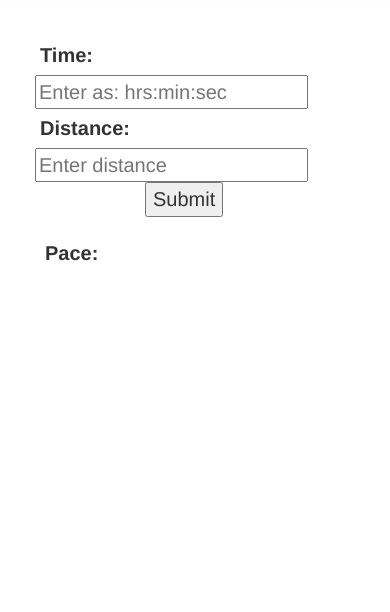
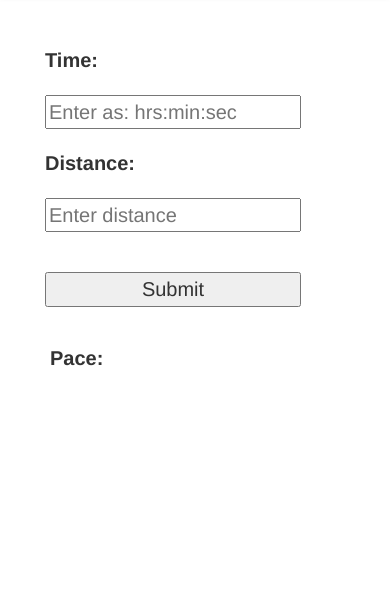
Before and after one commit to kevmarsden/simple-pace-calc, a PHP site: page / in a window 390 px wide. Shown: the part 54-666 px from the top of the page. Run offline with PHP 8.4, Linux system fonts and the light colour scheme.

Commit message:
Increase form width on mobile

```diff
--- a/assets/css/style.css
+++ b/assets/css/style.css
@@ -8,7 +8,7 @@
 }
 
 
-.formdistance, .formtime {
+.formd-istance, .form-time {
 	padding: 0.5em;
 }
 
@@ -56,7 +56,7 @@ input {
 }
 
 input, label {
-	margin: 5px;
+	margin: 10px !important;
 }
 
 .workout-pace {
@@ -143,7 +143,6 @@ code {
 	padding-right: 50px !important;
 }
 
-
 .table.workout {
 	text-align: right;
 }
@@ -154,8 +153,8 @@ code {
 	font-weight: 500 !important;
 }
 
-
-/* add more space between form elemetns */
-label, input {
-	margin-bottom: 1em;
-}
+@media screen and ( max-width: 600px ) {
+	input {
+		width: 80%;
+	}
+ }
--- a/help.html
+++ b/help.html
@@ -10,7 +10,7 @@
 		<title>Help Guide</title>
 		<meta name = "description" content = "Help guide for the simple running pace calculator">
 
-		<link rel='stylesheet' href='assets/css/style.min.css'>
+		<link rel='stylesheet' href='assets/css/style.css'>
 
 		<!-- Latest compiled and minified CSS -->
 		<link rel="stylesheet" href='assets/css/bootstrap.min.css'>
--- a/index.html
+++ b/index.html
@@ -12,7 +12,7 @@
 
 		<link rel="shortcut icon" type="image/x-icon" href="favicon.ico" />
 
-		<link rel='stylesheet' href='assets/css/style.min.css'>
+		<link rel='stylesheet' href='assets/css/style.css'>
 
 		<script async language="javascript" type="text/javascript" src="assets/js/pace.min.js"></script>
 
```
